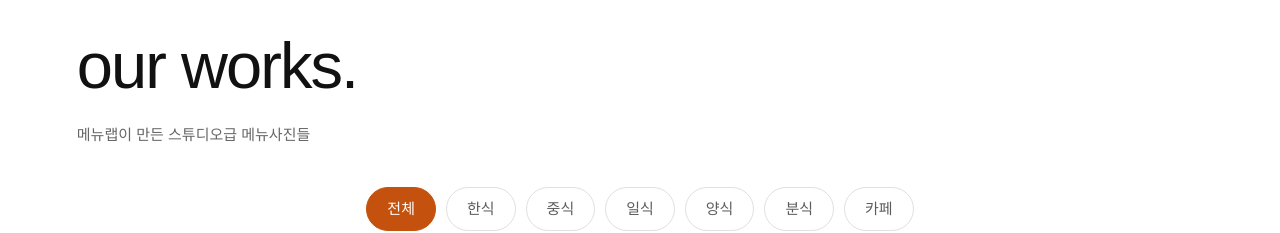
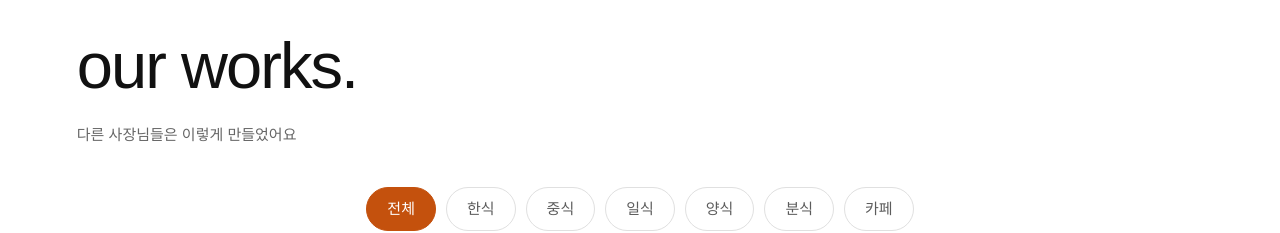
Before and after one commit to solip7131/menulab-v3, a Next.js app: page / in a window 1280 px wide. Shown: the part 2840-3073 px from the top of the page. Built offline with nearby package versions, Linux system fonts and the light colour scheme; a web font is replaced by a local one.

Commit message:
Update our works description text

```diff
--- a/app/page.tsx
+++ b/app/page.tsx
@@ -606,7 +606,7 @@ export default function HomePage() {
         <div style={{ maxWidth: '1440px', margin: '0 auto', padding: '0 clamp(24px,6vw,120px)' }}>
           <div style={{ textAlign: 'left', marginBottom: '40px' }}>
             <h2 style={{ fontSize: '65px', fontWeight: 400, fontFamily: "'Athena', sans-serif", letterSpacing: '-0.03em', color: '#111', lineHeight: 1, margin: 0 }}>our works.</h2>
-            <p style={{ fontSize: '15px', fontWeight: 400, color: '#666', lineHeight: 1.7, marginTop: '24px' }}>메뉴랩이 만든 스튜디오급 메뉴사진들</p>
+            <p style={{ fontSize: '15px', fontWeight: 400, color: '#666', lineHeight: 1.7, marginTop: '24px' }}>다른 사장님들은 이렇게 만들었어요</p>
           </div>
 
           <div className="pf__tabs reveal-up">
```
